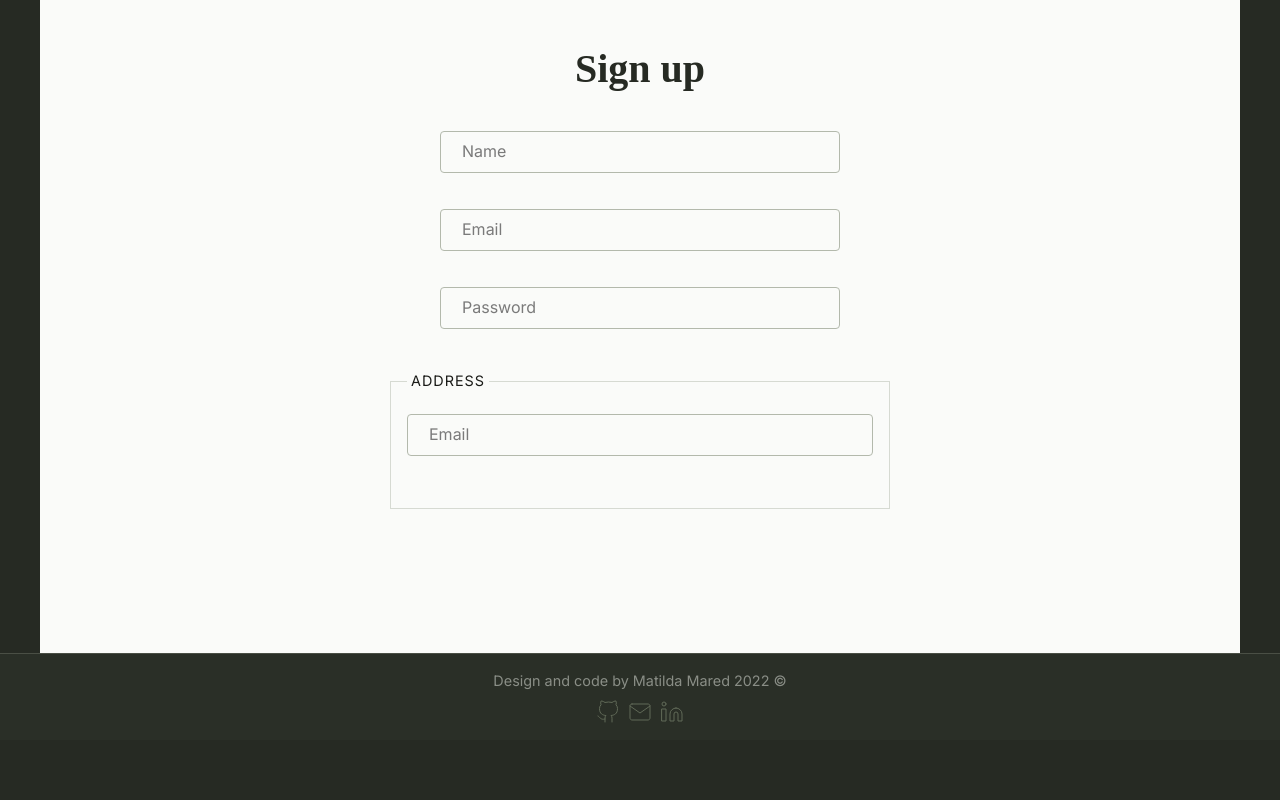
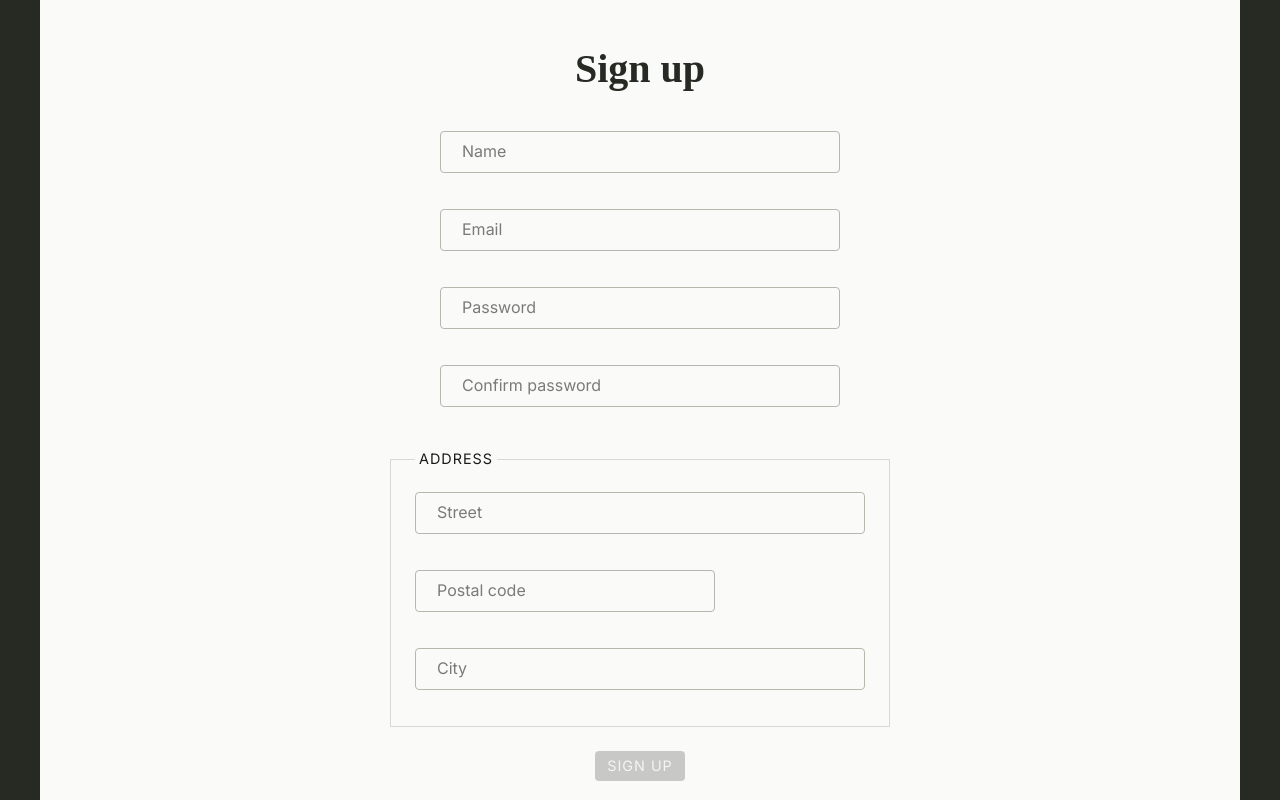
Before and after one commit to MatildaMared/nature-shop, a React (Create React App) app in the folder client/: page /signup in a window 1280 px wide. Shown: the part 600-1400 px from the top of the page. Before the commit the page ends 1340 px from the top, so only its background shows below. Built offline with nearby package versions, Linux system fonts and the light colour scheme; no server answers; a web font is replaced by a local one.

Commit message:
add validation for SignupForm

```diff
--- a/client/src/components/SignupForm/SignupForm.tsx
+++ b/client/src/components/SignupForm/SignupForm.tsx
@@ -1,11 +1,15 @@
 import React, { useState, useRef } from "react";
 import styled from "styled-components";
+import Button from "../Button/Button";
 import TextInput from "../TextInput/TextInput";
 import {
 	passwordValidator,
 	emailValidator,
 	nameValidator,
 	streetValidator,
+	passwordConfirmValidator,
+	postalCodeValidator,
+	cityValidator,
 } from "./../../utils/validators";
 
 interface Props {
@@ -16,23 +20,48 @@ interface Props {
 function SignupForm(props: Props) {
 	const { submitHandler, errorMessage } = props;
 
+	// Input values
 	const [name, setName] = useState<string>("");
 	const [email, setEmail] = useState<string>("");
 	const [password, setPassword] = useState<string>("");
+	const [passwordConfirm, setPasswordConfirm] = useState<string>("");
 	const [street, setStreet] = useState<string>("");
+	const [postalCode, setPostalCode] = useState<string>("");
+	const [city, setCity] = useState<string>("");
 
+	// Input validation
 	const [nameIsValid, setNameIsValid] = useState<boolean>(false);
 	const [emailIsValid, setEmailIsValid] = useState<boolean>(false);
 	const [passwordIsValid, setPasswordIsValid] = useState<boolean>(false);
+	const [passwordConfirmIsValid, setPasswordConfirmIsValid] =
+		useState<boolean>(false);
 	const [streetIsValid, setStreetIsValid] = useState<boolean>(false);
+	const [postalCodeIsValid, setPostalCodeIsValid] = useState<boolean>(false);
+	const [cityIsValid, setCityIsValid] = useState<boolean>(false);
 
+	// Input refs
 	const nameInput = useRef<HTMLInputElement>(null);
 	const emailInput = useRef<HTMLInputElement>(null);
 	const passwordInput = useRef<HTMLInputElement>(null);
+	const passwordConfirmInput = useRef<HTMLInputElement>(null);
 	const streetInput = useRef<HTMLInputElement>(null);
+	const postalCodeInput = useRef<HTMLInputElement>(null);
+	const cityInput = useRef<HTMLInputElement>(null);
+
+	// Submit handler
+	function onFormSubmit(e: React.FormEvent) {
+		e.preventDefault();
+		console.log(name);
+		console.log(email);
+		console.log(password);
+		console.log(passwordConfirm);
+		console.log(street);
+		console.log(postalCode);
+		console.log(city);
+	}
 
 	return (
-		<Form>
+		<Form onSubmit={onFormSubmit}>
 			<TextInput
 				style={{ width: "80%" }}
 				ref={nameInput}
@@ -69,6 +98,19 @@ function SignupForm(props: Props) {
 				label="Password"
 				validate={passwordValidator}
 			/>
+			<TextInput
+				ref={passwordConfirmInput}
+				style={{ width: "80%" }}
+				type="password"
+				name="password-confirm"
+				value={passwordConfirm}
+				setValue={setPasswordConfirm}
+				isValid={passwordConfirmIsValid}
+				setIsValid={setPasswordConfirmIsValid}
+				label="Confirm password"
+				validate={passwordConfirmValidator}
+				compareValue={password}
+			/>
 			<AddressWrapper>
 				<AddressTitle>Address</AddressTitle>
 				<TextInput
@@ -79,10 +121,49 @@ function SignupForm(props: Props) {
 					setValue={setStreet}
 					isValid={streetIsValid}
 					setIsValid={setStreetIsValid}
-					label="Email"
+					label="Street"
 					validate={streetValidator}
 				/>
+				<TextInput
+					ref={postalCodeInput}
+					style={{ minWidth: "300px", width: "60%" }}
+					type="text"
+					name="postal-code"
+					value={postalCode}
+					setValue={setPostalCode}
+					isValid={postalCodeIsValid}
+					setIsValid={setPostalCodeIsValid}
+					label="Postal code"
+					validate={postalCodeValidator}
+				/>
+				<TextInput
+					ref={cityInput}
+					type="text"
+					name="city"
+					value={city}
+					setValue={setCity}
+					isValid={cityIsValid}
+					setIsValid={setCityIsValid}
+					label="City"
+					validate={cityValidator}
+				/>
 			</AddressWrapper>
+			<ErrorMessage>{errorMessage}</ErrorMessage>
+			<Button
+				type="submit"
+				onClick={onFormSubmit}
+				disabled={
+					!emailIsValid ||
+					!passwordIsValid ||
+					!passwordConfirmIsValid ||
+					!nameIsValid ||
+					!streetIsValid ||
+					!postalCodeIsValid ||
+					!cityIsValid
+				}
+			>
+				Sign up
+			</Button>
 		</Form>
 	);
 }
@@ -101,7 +182,7 @@ const AddressWrapper = styled.div`
 	position: relative;
 	width: 100%;
 	border: 1px solid hsla(90, 9%, 70%, 0.5);
-	padding: 2rem 1rem 1rem 1rem;
+	padding: 2rem 1.5rem 0rem 1.5rem;
 `;
 
 const AddressTitle = styled.h3`
@@ -116,4 +197,12 @@ const AddressTitle = styled.h3`
 	padding: 4px;
 `;
 
+const ErrorMessage = styled.p`
+	margin-top: -1rem;
+	height: 16px;
+	font-size: 0.8rem;
+	color: var(--color-error);
+	margin-bottom: 0.5rem;
+`;
+
 export default SignupForm;
--- a/client/src/components/TextInput/TextInput.tsx
+++ b/client/src/components/TextInput/TextInput.tsx
@@ -9,9 +9,10 @@ interface Props {
 	setValue: (value: string) => void;
 	isValid: boolean;
 	setIsValid: (isValid: boolean) => void;
-	validate?: (value: string) => [boolean, string];
+	validate?: (value: string, compareValue?: string) => [boolean, string];
 	label: string;
 	style?: React.CSSProperties;
+	compareValue?: string;
 }
 
 const TextInput = React.forwardRef(
@@ -26,6 +27,7 @@ const TextInput = React.forwardRef(
 			isValid,
 			setIsValid,
 			style,
+			compareValue,
 		} = props;
 		const [isEmpty, setIsEmpty] = useState(true);
 		const [isVisited, setIsVisited] = useState(false);
@@ -34,9 +36,15 @@ const TextInput = React.forwardRef(
 		const onBlurHandler = () => {
 			setIsVisited(true);
 			if (validate) {
-				const [isValid, errorMessage] = validate(value);
-				setIsValid(isValid);
-				setErrorMessage(errorMessage);
+				if (compareValue) {
+					const [isValid, errorMessage] = validate(value, compareValue);
+					setIsValid(isValid);
+					setErrorMessage(errorMessage);
+				} else {
+					const [isValid, errorMessage] = validate(value);
+					setIsValid(isValid);
+					setErrorMessage(errorMessage);
+				}
 			}
 		};
 
--- a/client/src/utils/validators.ts
+++ b/client/src/utils/validators.ts
@@ -10,7 +10,7 @@ export function emailValidator(email: string): [boolean, string] {
 	}
 }
 
-export function postalCodeValidator(postalCode: string) {
+export function postalCodeValidator(postalCode: string): [boolean, string] {
 	if (postalCode.length === 0) {
 		return [false, "Please enter a postal code"];
 	}
@@ -18,10 +18,10 @@ export function postalCodeValidator(postalCode: string) {
 	if (isValid) {
 		return [true, ""];
 	}
-	return [false, 'Please enter a postal code in format "123 45"'];
+	return [false, 'Postal code must have format "123 45"'];
 }
 
-export function cityValidator(city: string) {
+export function cityValidator(city: string): [boolean, string] {
 	if (city.length === 0) {
 		return [false, "Please enter a city"];
 	} else if (city.length < 3) {
@@ -42,6 +42,23 @@ export function passwordValidator(password: string): [boolean, string] {
 	}
 }
 
+export function passwordConfirmValidator(
+	passwordConfirm: string,
+	password: string | undefined
+): [boolean, string] {
+	if (password?.length === 0) {
+		return [false, "Please confirm password"];
+	} else if (passwordConfirm.length < 5) {
+		return [false, "Password must be at least 5 characters"];
+	}
+	const isValid = password === passwordConfirm;
+	if (!isValid) {
+		return [false, "Please enter matching passwords"];
+	} else {
+		return [true, ""];
+	}
+}
+
 export function nameValidator(name: string): [boolean, string] {
 	if (name.length < 3) {
 		return [false, "Please enter a name"];
```
